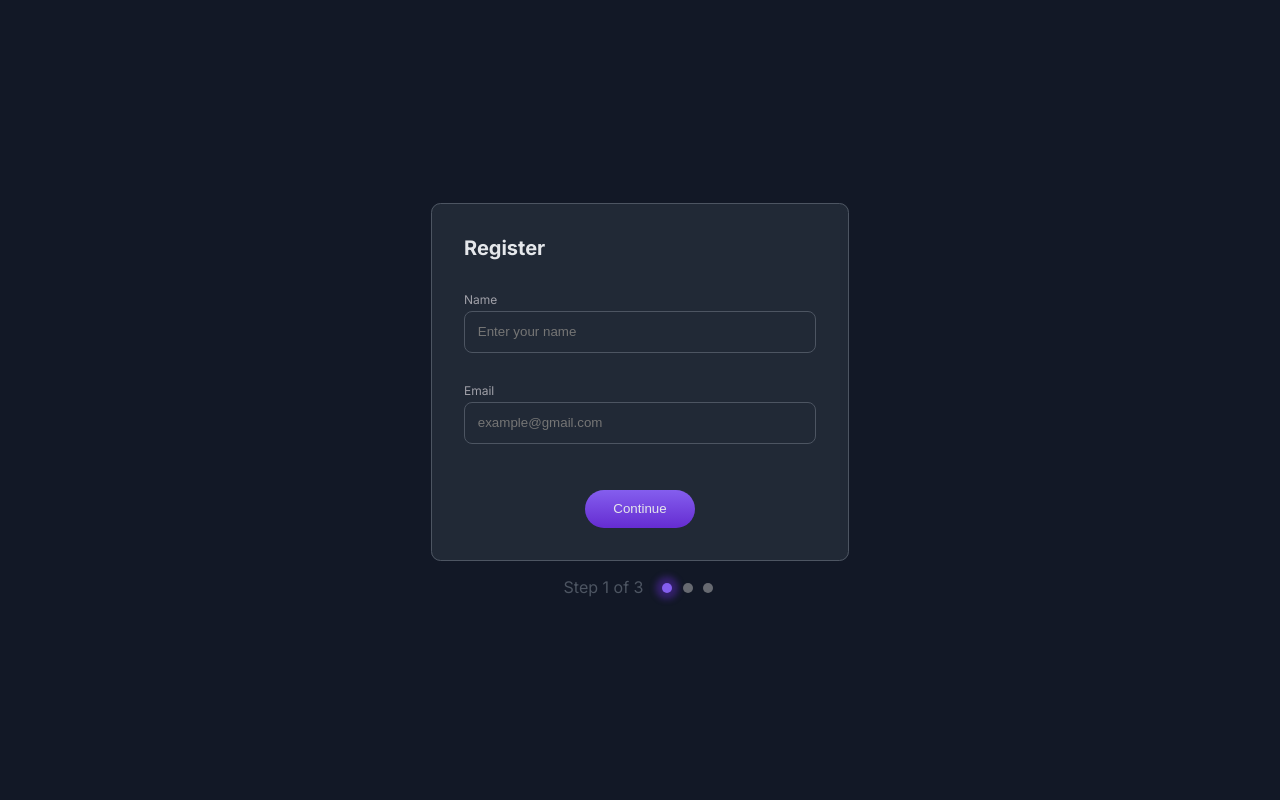
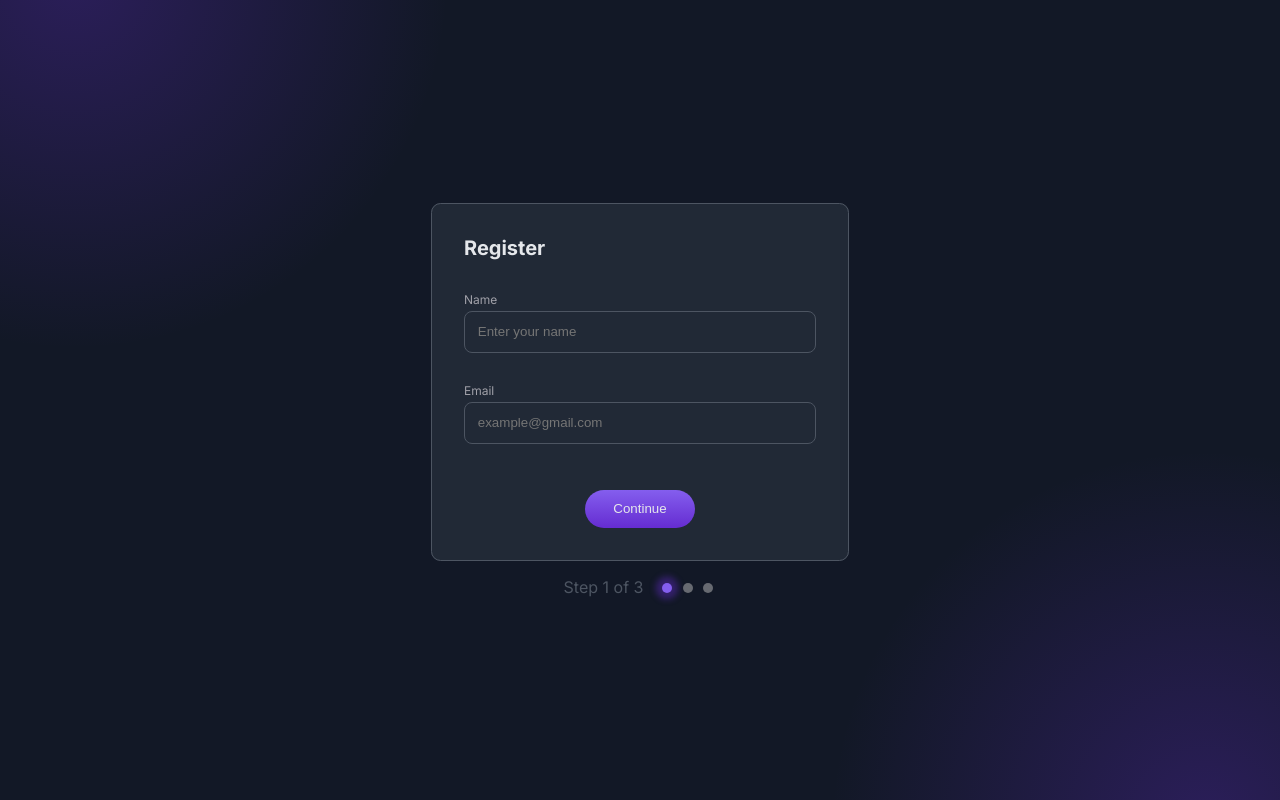
Before and after one commit to VickyAzola/MultiStepFormjs, a plain HTML site: page index.html in a window 1280 px wide. Drawn offline with Linux system fonts and the light colour scheme.

Commit message:
Add files via upload

```diff
--- a/style.scss
+++ b/style.scss
@@ -22,7 +22,7 @@ body {
     min-height: 100vh;
     display: grid;
     place-content: center;
-    background-image: url('/vite-project/public/blur-radial.svg'), url('/vite-project/public/blur-radial.svg');
+    background-image: url('blur-radial.svg'), url('blur-radial.svg');
     background-position: top -400px left -300px, bottom -400px right -300px;
     background-repeat: no-repeat;
     background-color: var(--darkestGray);
```
Also changed, not shown: blur-radial.svg (added), style.css, 1 other file.
